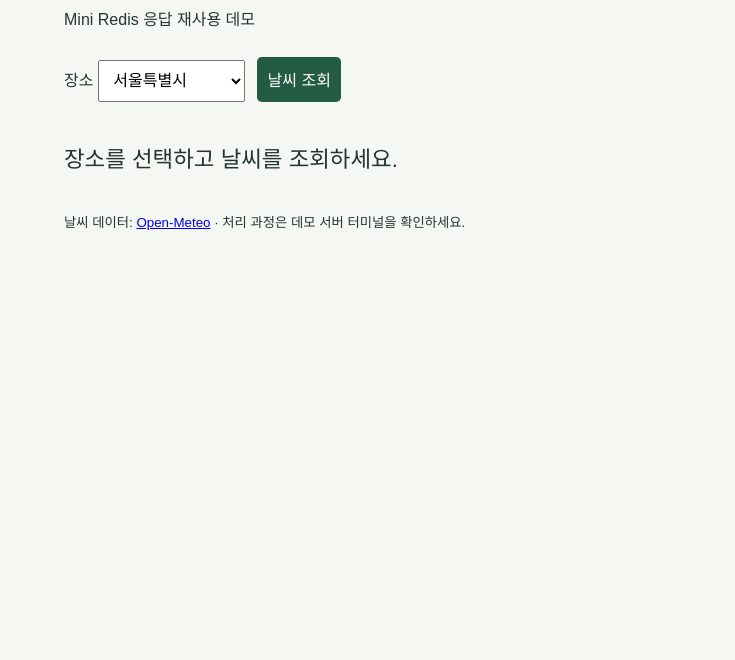
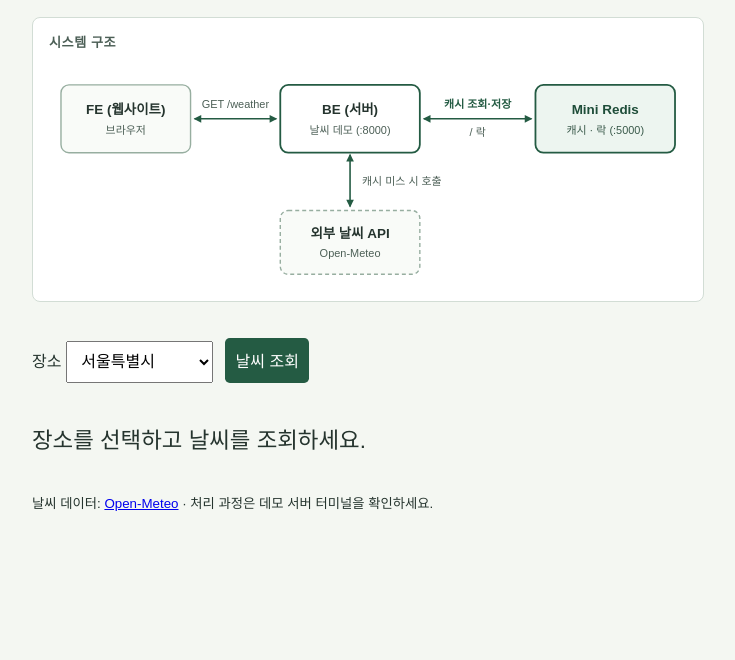
Before and after one commit to bennjung/jungle-mini-redis-week11, a plain HTML site: page demo/index.html in a window 1280 px wide. Shown: the part 140-800 px from the top of the page, without its empty margins (272-1007 px from the left). Drawn offline with Linux system fonts and the light colour scheme.

Commit message:
docs: 날씨 데모 시스템 구조도 추가 및 README 아키텍처·시나리오 설명 정리
- 날씨 데모에 FE·BE·Mini Redis·외부 날씨 API 구조도 추가
- README 아키텍처 결정과 시나리오 기반 기능 설계 설명 정리
- 성능 비교·요청 구간 분석 내용을 요약 중심으로 개선

```diff
--- a/demo/index.html
+++ b/demo/index.html
@@ -5,8 +5,12 @@
   <meta name="viewport" content="width=device-width, initial-scale=1">
   <title>날씨 조회 · Mini Redis 데모</title>
   <style>
-    body { font-family: sans-serif; max-width: 38rem; margin: 5rem auto; padding: 0 1.5rem; line-height: 1.6; color: #25342e; background: #f4f7f2; }
+    body { font-family: sans-serif; max-width: 42rem; margin: 3.5rem auto; padding: 0 1.5rem; line-height: 1.6; color: #25342e; background: #f4f7f2; }
     h1 { margin-bottom: .25rem; }
+    .subtitle { margin-top: 0; color: #4c5f56; }
+    .architecture { margin: 1.25rem 0 1.75rem; padding: .9rem 1rem; background: #ffffff; border: 1px solid #d2ddd5; border-radius: .5rem; }
+    .architecture-title { margin: 0 0 .5rem; font-size: .82rem; font-weight: 700; color: #4c5f56; letter-spacing: .04em; }
+    .architecture svg { display: block; width: 100%; height: auto; font-family: inherit; }
     label, select, button { font-size: 1rem; }
     select, button { padding: .65rem; margin: .5rem .5rem .5rem 0; }
     button { background: #245b43; color: white; border: 0; border-radius: .3rem; cursor: pointer; }
@@ -17,7 +21,53 @@
 </head>
 <body>
   <h1>오늘의 날씨</h1>
-  <p>Mini Redis 응답 재사용 데모</p>
+  <p class="subtitle">Mini Redis 응답 재사용 데모</p>
+  <section class="architecture" aria-label="시스템 구성도">
+    <p class="architecture-title">시스템 구조</p>
+    <svg viewBox="0 0 640 226" role="img" aria-label="FE 웹사이트, BE 서버, Mini Redis, 외부 날씨 API 연결 구조">
+      <defs>
+        <marker id="arrow-end" viewBox="0 0 10 10" refX="8" refY="5" markerWidth="6" markerHeight="6" orient="auto">
+          <path d="M 1 1 L 9 5 L 1 9 z" fill="#245b43" />
+        </marker>
+        <marker id="arrow-start" viewBox="0 0 10 10" refX="2" refY="5" markerWidth="6" markerHeight="6" orient="auto">
+          <path d="M 9 1 L 1 5 L 9 9 z" fill="#245b43" />
+        </marker>
+      </defs>
+
+      <!-- FE <-> BE -->
+      <line x1="146" y1="58" x2="228" y2="58" stroke="#245b43" stroke-width="1.6" marker-start="url(#arrow-start)" marker-end="url(#arrow-end)" />
+      <text x="187" y="47" text-anchor="middle" font-size="11" fill="#4c5f56">GET /weather</text>
+
+      <!-- BE <-> Mini Redis -->
+      <line x1="376" y1="58" x2="484" y2="58" stroke="#245b43" stroke-width="1.6" marker-start="url(#arrow-start)" marker-end="url(#arrow-end)" />
+      <text x="430" y="47" text-anchor="middle" font-size="11" font-weight="600" fill="#245b43">캐시 조회·저장</text>
+      <text x="430" y="75" text-anchor="middle" font-size="11" fill="#4c5f56">/ 락</text>
+
+      <!-- BE <-> 외부 날씨 API -->
+      <line x1="302" y1="94" x2="302" y2="146" stroke="#245b43" stroke-width="1.6" marker-start="url(#arrow-start)" marker-end="url(#arrow-end)" />
+      <text x="314" y="124" text-anchor="start" font-size="11" fill="#4c5f56">캐시 미스 시 호출</text>
+
+      <!-- FE (웹사이트) -->
+      <rect x="12" y="24" width="130" height="68" rx="8" fill="#f9fbf8" stroke="#97aea0" stroke-width="1.4" />
+      <text x="77" y="53" text-anchor="middle" font-size="13.5" font-weight="700" fill="#25342e">FE (웹사이트)</text>
+      <text x="77" y="73" text-anchor="middle" font-size="11" fill="#4c5f56">브라우저</text>
+
+      <!-- BE (서버) -->
+      <rect x="232" y="24" width="140" height="68" rx="8" fill="#ffffff" stroke="#245b43" stroke-width="1.8" />
+      <text x="302" y="53" text-anchor="middle" font-size="13.5" font-weight="700" fill="#25342e">BE (서버)</text>
+      <text x="302" y="73" text-anchor="middle" font-size="11" fill="#4c5f56">날씨 데모 (:8000)</text>
+
+      <!-- Mini Redis -->
+      <rect x="488" y="24" width="140" height="68" rx="8" fill="#edf5f0" stroke="#245b43" stroke-width="1.8" />
+      <text x="558" y="53" text-anchor="middle" font-size="13.5" font-weight="700" fill="#1e4d39">Mini Redis</text>
+      <text x="558" y="73" text-anchor="middle" font-size="11" fill="#3a5a4b">캐시 · 락 (:5000)</text>
+
+      <!-- 외부 날씨 API -->
+      <rect x="232" y="150" width="140" height="64" rx="8" fill="#f9fbf8" stroke="#97aea0" stroke-width="1.4" stroke-dasharray="4 3" />
+      <text x="302" y="178" text-anchor="middle" font-size="13.5" font-weight="700" fill="#25342e">외부 날씨 API</text>
+      <text x="302" y="197" text-anchor="middle" font-size="11" fill="#4c5f56">Open-Meteo</text>
+    </svg>
+  </section>
   <label for="place">장소</label>
   <select id="place">
     <option value="37.566,126.978">서울특별시</option>
```
Also changed, not shown: 1 other file.
